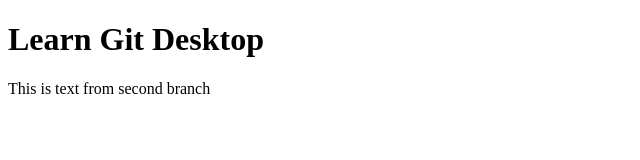
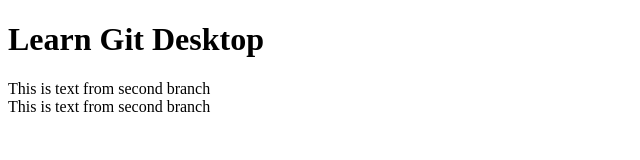
Before and after one commit to PatchyBenz/react-project, a plain HTML site: page index.html in a window 1280 px wide. Shown: the whole page, without its empty margins (0-640 px from the left). Drawn offline with Linux system fonts and the light colour scheme.

Commit message:
Update index.html

```diff
--- a/index.html
+++ b/index.html
@@ -9,5 +9,6 @@
 <body>
     <h1>Learn Git Desktop</h1>
     <main>This is text from second branch</main>
+    <footer>This is text from second branch</footer>
 </body>
 </html>
```
